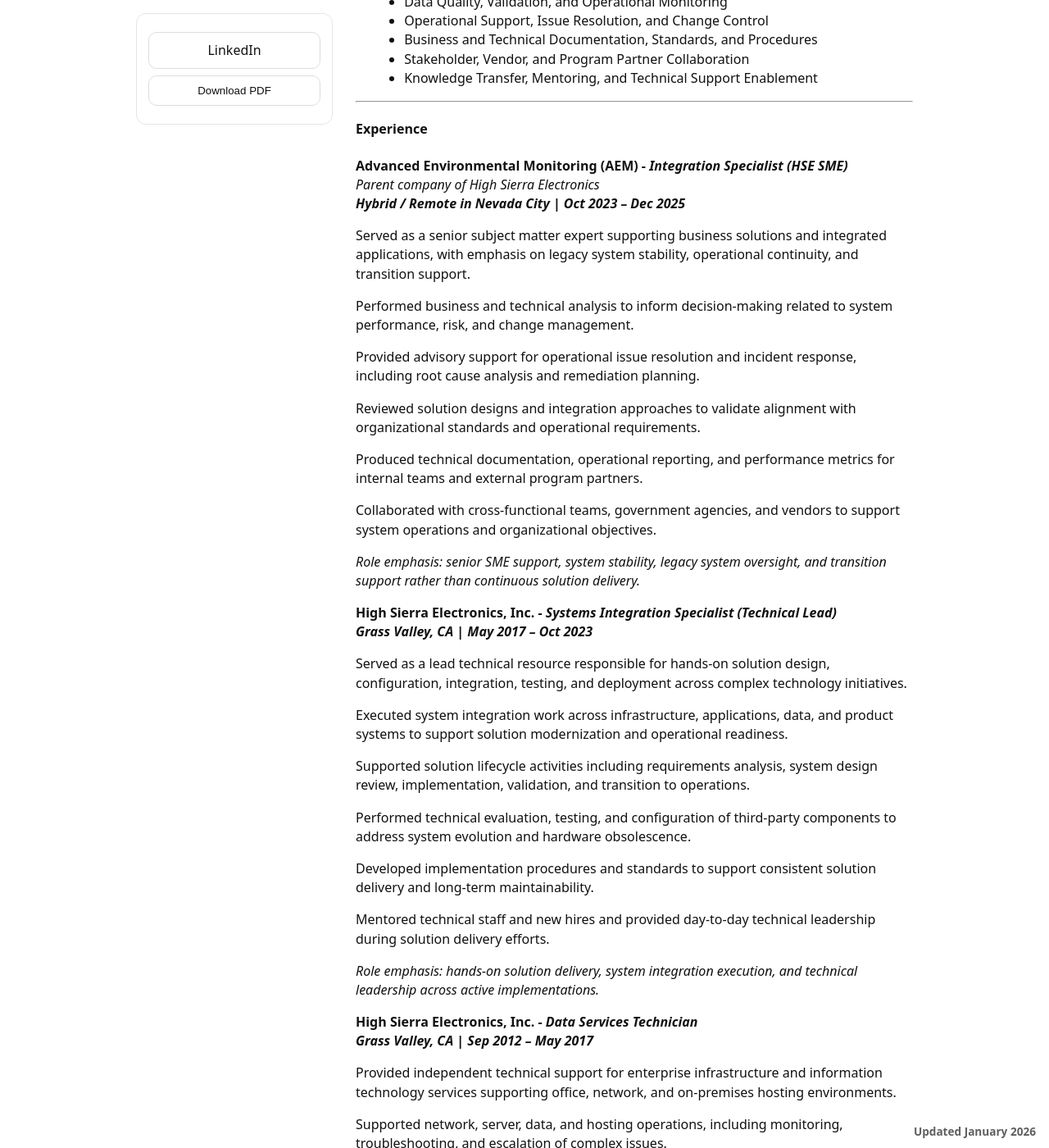
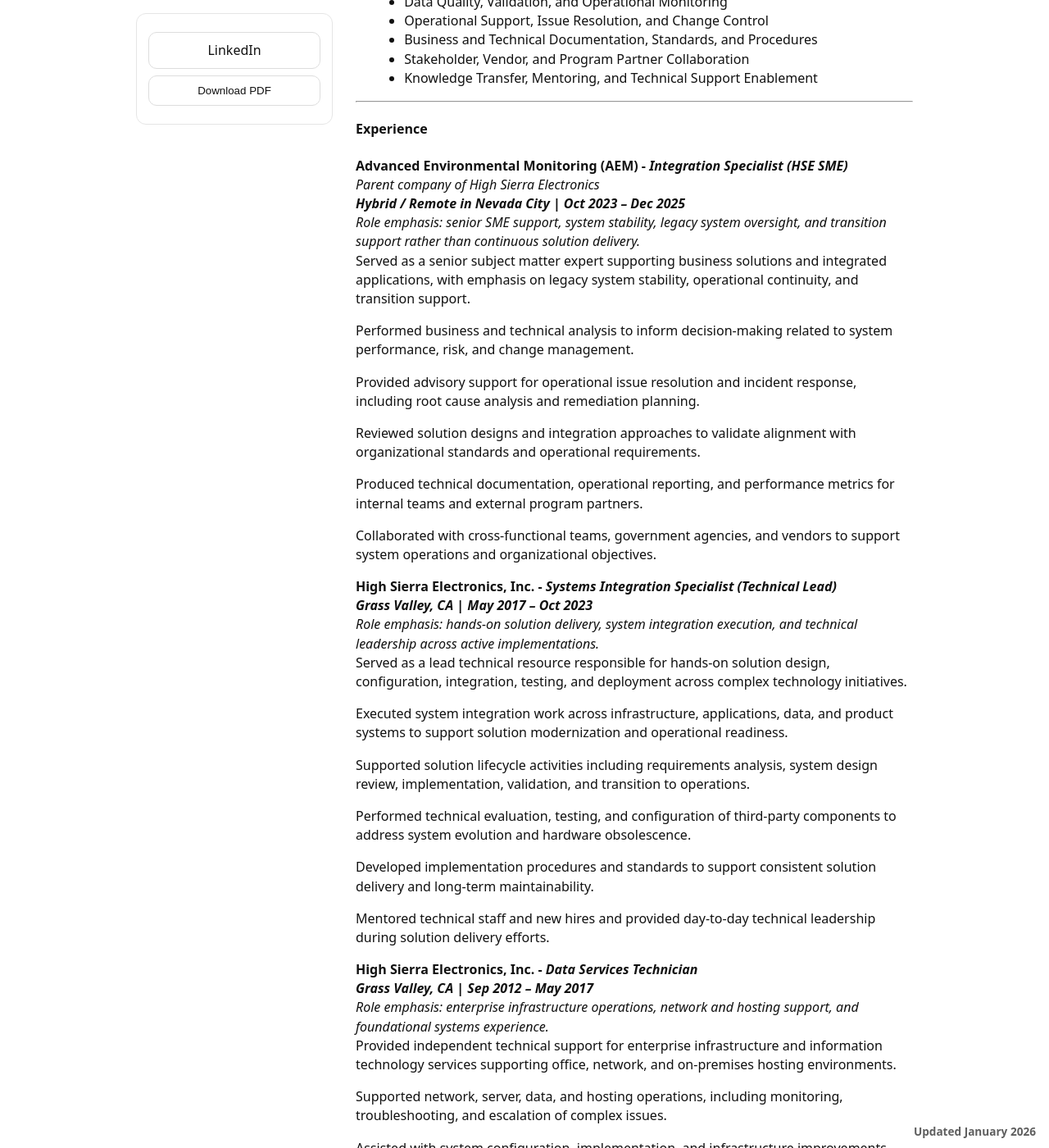
Before and after one commit to jostagirl/PublicResume, a Jekyll site: the page built from v/CaState/index.md, in a window 1280 px wide and 1400 px high, scrolled down 658 px. Shown: the whole window at 82% size. Built offline with Jekyll 4.4.1, drawn with Linux system fonts in a browser that asks for light colours; our own code applies the rules of GitHub Pages for plain Markdown files; part of the change alters nothing that is shown; some of the changed text lies outside the part shown.

Commit message:
Publish resume site update

```diff
--- a/v/CaState/index.md
+++ b/v/CaState/index.md
@@ -34,7 +34,7 @@ Information technology professional with 13+ years of progressively responsible
 **Advanced Environmental Monitoring (AEM) -** ***Integration Specialist (HSE SME)***
 *Parent company of High Sierra Electronics*
 ***Hybrid / Remote in Nevada City | Oct 2023 – Dec 2025***
-
+*Role emphasis: senior SME support, system stability, legacy system oversight, and transition support rather than continuous solution delivery.*
 Served as a senior subject matter expert supporting business solutions and integrated applications, with emphasis on legacy system stability, operational continuity, and transition support.
 
 Performed business and technical analysis to inform decision-making related to system performance, risk, and change management.
@@ -47,11 +47,9 @@ Produced technical documentation, operational reporting, and performance metrics
 
 Collaborated with cross-functional teams, government agencies, and vendors to support system operations and organizational objectives.
 
-*Role emphasis: senior SME support, system stability, legacy system oversight, and transition support rather than continuous solution delivery.*
-
 **High Sierra Electronics, Inc. -** ***Systems Integration Specialist (Technical Lead)***
 ***Grass Valley, CA | May 2017 – Oct 2023***
-
+*Role emphasis: hands-on solution delivery, system integration execution, and technical leadership across active implementations.*
 Served as a lead technical resource responsible for hands-on solution design, configuration, integration, testing, and deployment across complex technology initiatives.
 
 Executed system integration work across infrastructure, applications, data, and product systems to support solution modernization and operational readiness.
@@ -64,11 +62,9 @@ Developed implementation procedures and standards to support consistent solution
 
 Mentored technical staff and new hires and provided day-to-day technical leadership during solution delivery efforts.
 
-*Role emphasis: hands-on solution delivery, system integration execution, and technical leadership across active implementations.*
-
 **High Sierra Electronics, Inc. -** ***Data Services Technician***
 ***Grass Valley, CA | Sep 2012 – May 2017***
-
+*Role emphasis: enterprise infrastructure operations, network and hosting support, and foundational systems experience.*
 Provided independent technical support for enterprise infrastructure and information technology services supporting office, network, and on-premises hosting environments.
 
 Supported network, server, data, and hosting operations, including monitoring, troubleshooting, and escalation of complex issues.
@@ -78,8 +74,6 @@ Assisted with system configuration, implementation, and infrastructure improveme
 Worked with internal users and stakeholders to assess operational needs and translate requirements into technical solutions.
 
 Supported data integrity, backup, recovery, and business continuity activities to maintain reliable system operations.
-
-*Role emphasis: enterprise infrastructure operations, network and hosting support, and foundational systems experience.*
 
 ---
 
```
